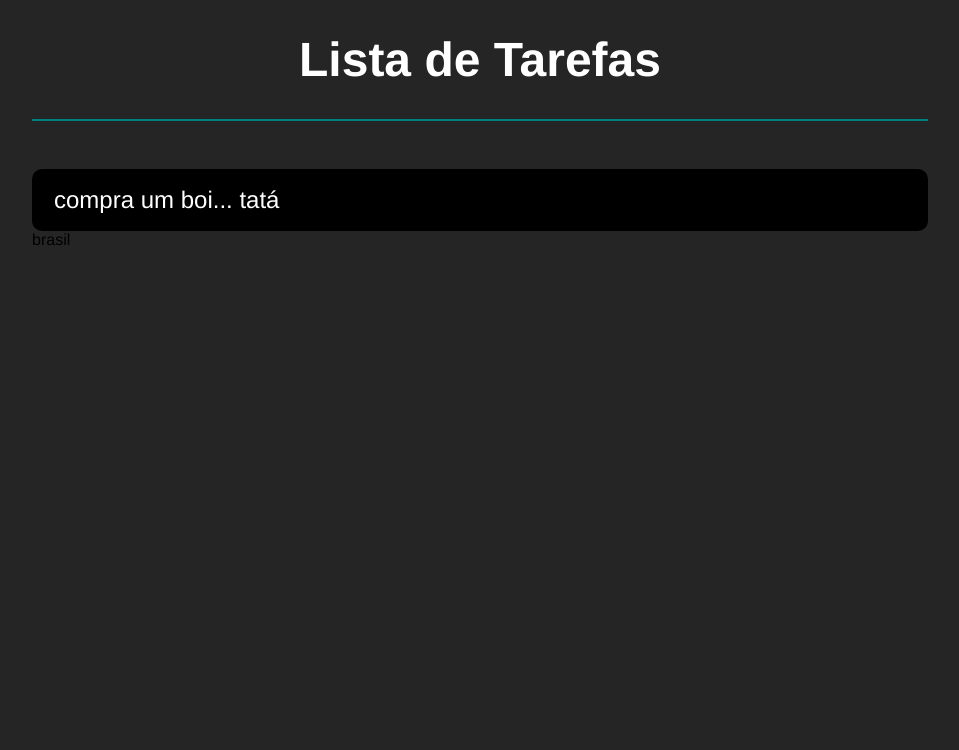
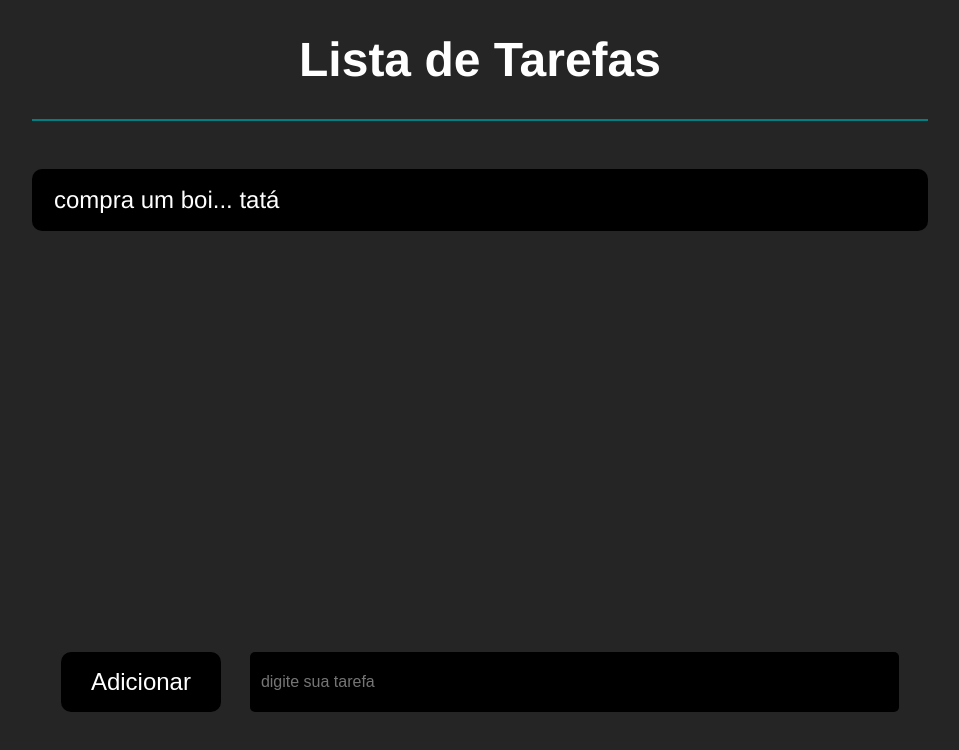
Before and after one commit to santosfk/toDoList, a React (Create React App) app: page / in a window 1280 px wide. Shown: the top 750 px of the page, without its empty margins (160-1119 px from the left). Built offline with nearby package versions, Linux system fonts and the light colour scheme.

Commit message:
adding add tasks function

```diff
--- a/src/App.tsx
+++ b/src/App.tsx
@@ -22,6 +22,15 @@ function App() {
 
     setList(newList);
   };
+  const handleTaskAdd = (taskName: string) => {
+    let NewList = [...list];
+    NewList.push({
+      id: list.length + 1,
+      name: taskName,
+      done: false,
+    });
+    setList(NewList);
+  };
 
   return (
     <>
@@ -38,7 +47,7 @@ function App() {
             itsDone={() => ItsDone(item)}
           />
         ))}
-        <AddArea />
+        <AddArea onAdd={handleTaskAdd} />
       </style.Content>
     </>
   );
--- a/src/components/addArea/AddArea.jsx
+++ /dev/null
@@ -1,7 +0,0 @@
-import React from "react";
-
-function AddArea() {
-  return <div>brasil</div>;
-}
-
-export default AddArea;
--- /dev/null
+++ b/src/components/addArea/AddArea.tsx
@@ -0,0 +1,26 @@
+import React, { useState } from "react";
+import * as style from "./style";
+type Props = {
+  onAdd: (taskName: string) => void;
+};
+function AddArea({ onAdd }: Props) {
+  const [receiveText, setReceiveText] = useState("");
+  const taskAdd = () => {
+    if (receiveText !== "") {
+      onAdd(receiveText);
+    }
+  };
+  return (
+    <style.Container>
+      <button onClick={taskAdd}>Adicionar</button>
+      <input
+        type="text"
+        placeholder="digite sua tarefa"
+        value={receiveText}
+        onChange={(e) => setReceiveText(e.target.value)}
+      />
+    </style.Container>
+  );
+}
+
+export default AddArea;
--- a/src/components/addArea/style.ts
+++ b/src/components/addArea/style.ts
@@ -1 +1,36 @@
 import styled from "styled-components";
+
+export const Container = styled.div`
+  display: flex;
+  justify-content: space-evenly;
+  margin-top: 47%;
+  button {
+    width: 10rem;
+    padding: 5px 5px;
+    font-size: 1.5rem;
+    border-radius: 10px;
+    background-color: black;
+    color: white;
+    border: none;
+    transition: 0.4s;
+    position: relative;
+    :hover {
+      background-color: green;
+      letter-spacing: 1px;
+    }
+  }
+  input {
+    width: 70%;
+    outline: none;
+    background-color: black;
+    color: white;
+    border: none;
+    font-size: 1rem;
+    padding: 20px 10px;
+    border-radius: 5px;
+    border: 1px solid transparent;
+    :focus-within {
+      border: 1px solid #008080;
+    }
+  }
+`;
```
